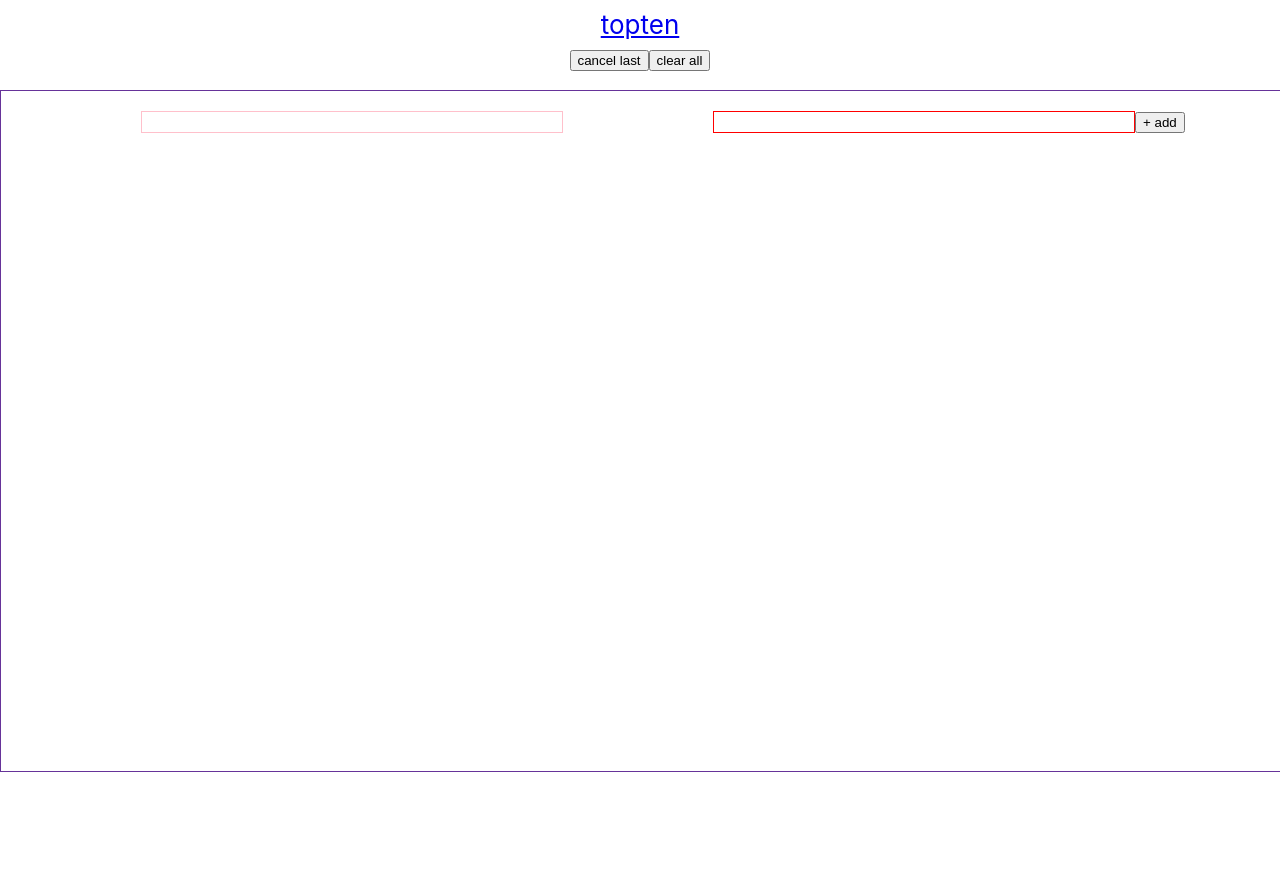
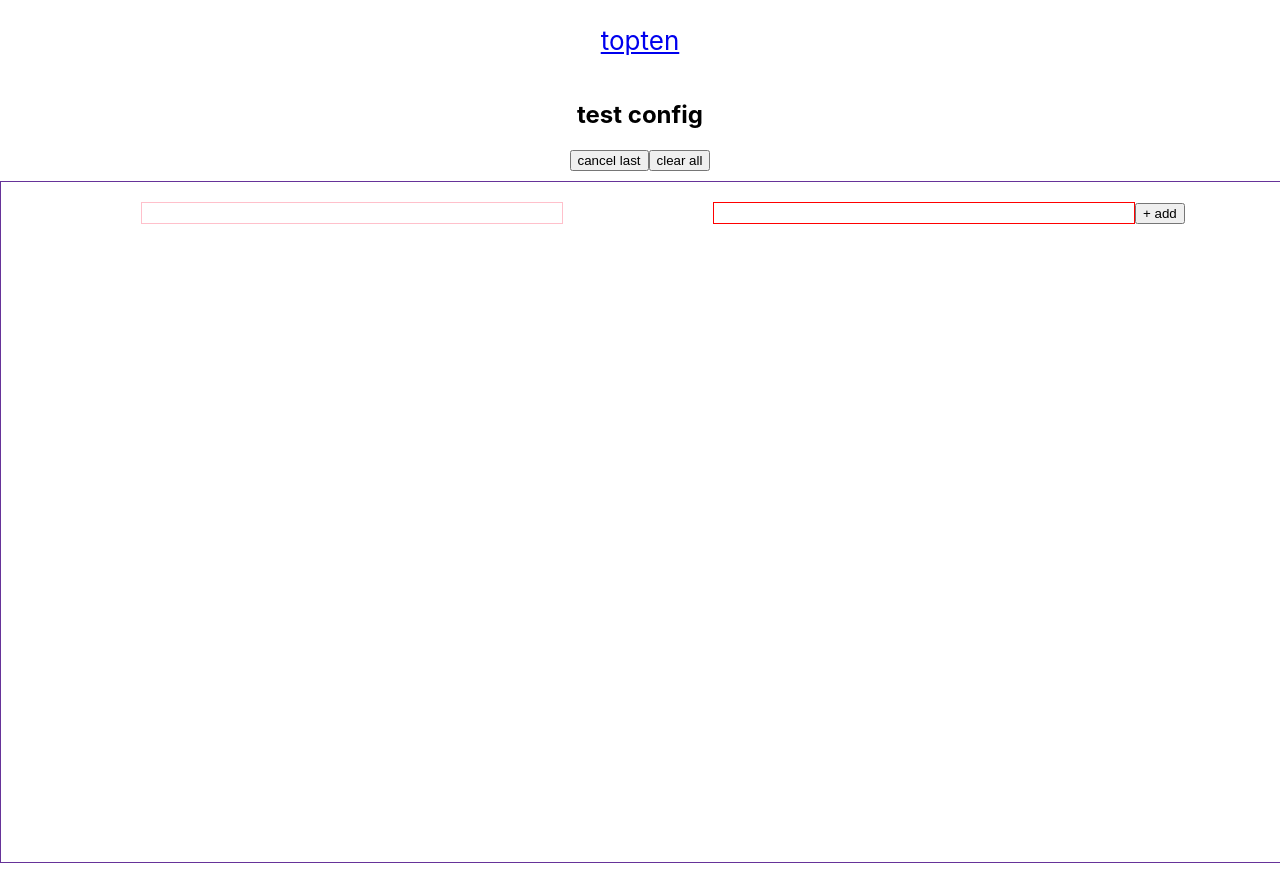
Before and after one commit to plisken1997/topten, a React (Create React App) app in the folder front/topten/: page /topten/1 in a window 1280 px wide. Shown: the top 873 px of the page. Before the commit the page ends 800 px from the top, so only its background shows below. Built offline with nearby package versions, Linux system fonts and the light colour scheme.

Commit message:
[feat] add header to topten screen

```diff
--- a/front/topten/src/App.js
+++ b/front/topten/src/App.js
@@ -20,10 +20,6 @@ function App() {
         <div className="App">
           <header className="App-header">
             <Link to="/">topten</Link>
-            <div>
-              <button>cancel last</button>
-              <button>clear all</button>
-            </div>
           </header>
           <Switch>
             <Route path="/topten/:toptenId">
--- /dev/null
+++ b/front/topten/src/cards/Header.jsx
@@ -0,0 +1,21 @@
+import React from 'react'
+import PropTypes from 'prop-types'
+
+const Header = ({config}) => (
+    <section>
+        <div>
+            <h1>{config.name}</h1>
+            {config.desc && <p>{config.desc}</p>}
+        </div>
+        <div>
+            <button>cancel last</button>
+            <button>clear all</button>
+        </div>
+    </section>
+)
+
+Header.propTypes = {
+    config: PropTypes.object.isRequired
+}
+
+export default Header
--- a/front/topten/src/cards/ToptenCards.jsx
+++ b/front/topten/src/cards/ToptenCards.jsx
@@ -1,13 +1,14 @@
 import React from 'react'
+import PropTypes from 'prop-types'
 import { connect } from 'react-redux'
 import Highlighted from './Highlighted'
 import CardsPool from './CardsPool'
 import { DragDropContext } from 'react-beautiful-dnd'
-import './style/container.css'
 import {onDragEnd, addCard, newCardChange, unpromote, dropCard} from './actions/toptenCards'
 import Button from './AddButton'
 import AddCard from './AddCard'
-//import { useParams } from "react-router-dom"
+import Header from './Header'
+import './style/container.css'
 
 class ToptenCards extends React.Component{
 
@@ -22,10 +23,11 @@ class ToptenCards extends React.Component{
     }
 
     render() {
-        const {highlighted, cardsPool, onDragEnd, newCard, addCard, newCardChange, unpromote, dropCard} = this.props
+        const {highlighted, cardsPool, onDragEnd, newCard, addCard, newCardChange, unpromote, dropCard, toptenConfig} = this.props
         const {showAddCard} = this.state
         return (
             <DragDropContext onDragEnd={onDragEnd(highlighted, cardsPool)}>
+                <Header config={toptenConfig}/>
                 <div className="cont-list">
                     <Highlighted highlighted={highlighted} unpromote={unpromote}/>
                     <CardsPool cardsPool={cardsPool} dropCard={dropCard}/>
@@ -37,10 +39,23 @@ class ToptenCards extends React.Component{
     }
 }
 
+ToptenCards.propTypes = {
+    cardsPool: PropTypes.array.isRequired,
+    highlighted: PropTypes.array.isRequired,
+    newCard: PropTypes.object.isRequired,
+    toptenConfig: PropTypes.object.isRequired,
+    onDragEnd: PropTypes.func.isRequired,
+    addCard: PropTypes.func.isRequired,
+    newCardChange: PropTypes.func.isRequired,
+    unpromote: PropTypes.func.isRequired,
+    dropCard: PropTypes.func.isRequired,
+}
+
 const mapStateToProps = state => ({
     cardsPool: state.toptenCards.cardsPool,
     highlighted: state.toptenCards.highlighted,
-    newCard: state.toptenCards.newCard
+    newCard: state.toptenCards.newCard,
+    toptenConfig: state.toptenCards.toptenConfig
 })
 
 const mapDispatchToProps = dispatch => ({
--- /dev/null
+++ b/front/topten/src/enterApp/ConfigureTopTen.jsx
@@ -0,0 +1,24 @@
+import React from 'react'
+import PropTypes from 'prop-types'
+
+const ConfigureTopTen = ({toptenConfig = {name: "", slots: 10}, handleChange, save, ...props}) => (
+    <div>
+        <form onSubmit={e => e.preventDefault()}>
+            <input type="test" value={toptenConfig.name} placeholder="topten name" id="topten-config-name" onChange={handleChange("name")}/>
+            <br />
+            <textarea value={toptenConfig.desc} placeholder="description" id="topten-config-desc" onChange={handleChange("desc")}/>
+            <br />
+            <input type="number" step="1" value={toptenConfig.slots} placeholder="highlight slots" id="topten-config-slots" onChange={handleChange("slots")}/>
+            <br />
+            <input type="submit" value="ok" id="topten-config-submit" onClick={save}/>
+        </form>
+    </div>
+)
+
+ConfigureTopTen.propTypes = {
+    toptenConfig: PropTypes.object.isRequired,
+    handleChange: PropTypes.func.isRequired,
+    save: PropTypes.func.isRequired,
+}
+
+export default ConfigureTopTen
--- a/front/topten/src/enterApp/Portail.jsx
+++ b/front/topten/src/enterApp/Portail.jsx
@@ -1,41 +1,9 @@
 import React from 'react'
 import PropTypes from 'prop-types'
 import { connect } from 'react-redux'
-import { Link } from "react-router-dom"
 import {toptenConfigChange, saveConfig} from './actions/enterApp'
-
-const ConfigureTopTen = ({toptenConfig = {name: "", slots: 10}, handleChange, save, ...props}) => (
-    <div>
-        <form onSubmit={e => e.preventDefault()}>
-            <input type="test" value={toptenConfig.name} placeholder="topten name" id="topten-config-name" onChange={handleChange("name")}/>
-            <input type="number" step="1" value={toptenConfig.slots} placeholder="highlight slots" id="topten-config-slots" onChange={handleChange("slots")}/>
-            <input type="submit" value="ok" id="topten-config-submit" onClick={save}/>
-        </form>
-    </div>
-)
-
-ConfigureTopTen.propTypes = {
-    toptenConfig: PropTypes.object.isRequired,
-    handleChange: PropTypes.func.isRequired,
-    save: PropTypes.func.isRequired,
-}
-
-const UserLists = ({toptens}) => (
-    <div>
-        <h3>Pick an existing list</h3>
-        <ul>
-            {toptens.map((t, pos) => (
-                <li key={pos}>
-                    <Link to={`/topten/${t.id}`}>{t.name}</Link>
-                </li>
-            ))}
-        </ul>
-    </div>
-)
-
-UserLists.propTypes = {
-    toptens: PropTypes.array.isRequired
-}
+import ConfigureTopTen from './ConfigureTopTen'
+import UserLists from './UserLists'
 
 const Portail = ({toptenConfig, handleChange, saveConfig, toptens, ...props}) => {
     return (
--- /dev/null
+++ b/front/topten/src/enterApp/UserLists.jsx
@@ -0,0 +1,22 @@
+import React from 'react'
+import PropTypes from 'prop-types'
+import { Link } from "react-router-dom"
+
+const UserLists = ({toptens}) => (
+    <div>
+        <h3>Pick an existing list</h3>
+        <ul>
+            {toptens.map((t, pos) => (
+                <li key={pos}>
+                    <Link to={`/topten/${t.id}`}>{t.name}</Link>
+                </li>
+            ))}
+        </ul>
+    </div>
+)
+
+UserLists.propTypes = {
+    toptens: PropTypes.array.isRequired
+}
+
+export default UserLists
--- a/front/topten/src/reducers/enterApp.js
+++ b/front/topten/src/reducers/enterApp.js
@@ -1,6 +1,6 @@
 import * as actions from '../enterApp/actions/enterApp'
 
-const emptyToptenConfig = {name: "", slots: 10}
+const emptyToptenConfig = {name: '', desc: '', slots: 10}
 
 const defaultState = {
     toptenConfig: emptyToptenConfig,
--- a/front/topten/src/reducers/toptenCards.js
+++ b/front/topten/src/reducers/toptenCards.js
@@ -11,7 +11,11 @@ const highlighted = []
 const defaultState = {
   cardsPool,
   highlighted,
-  newCard
+  newCard,
+  toptenConfig: {
+    name: 'test config',
+    slots: 30
+  }
 }
 
 const reduceTopTenCards = (state = defaultState, action) => {
```
Also changed, not shown: 1 other file (tests, documents, lock files or other folders). Lines whose indentation alone changed are shown as unchanged.
